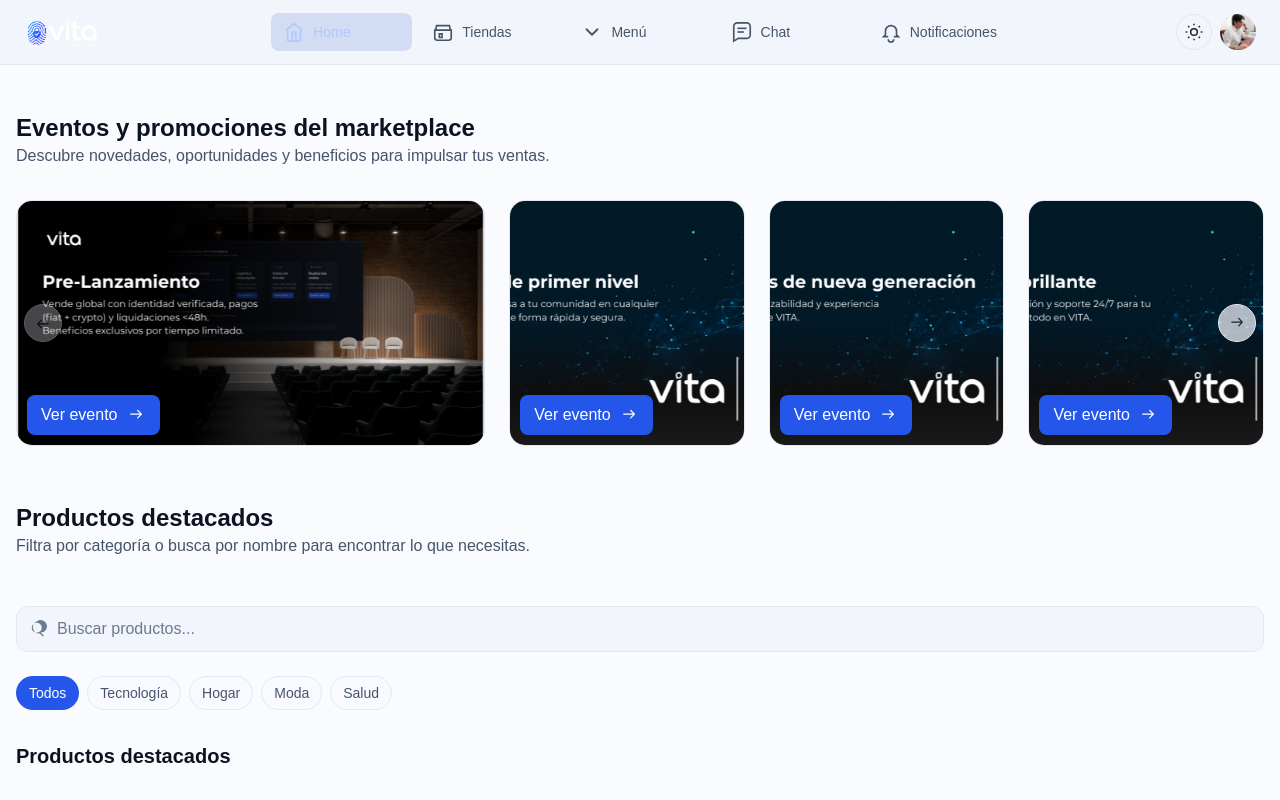
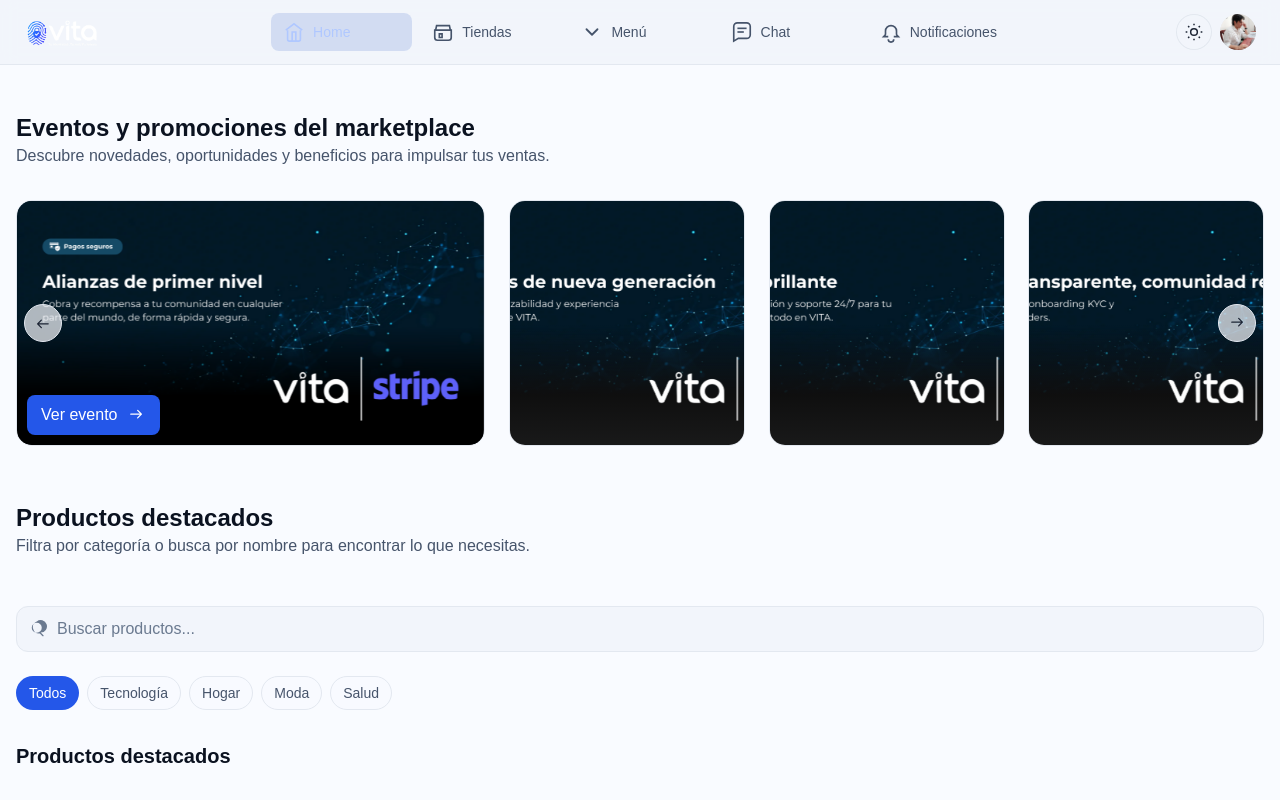
Before and after one commit to pablofigueroa16/vita-demo, a Next.js app: page / in a window 1280 px wide. Shown: the top 800 px of the page. Built offline with nearby package versions, Linux system fonts and the light colour scheme.

Commit message:
feat: cambios carrusel

```diff
--- a/src/app/page.tsx
+++ b/src/app/page.tsx
@@ -1,7 +1,7 @@
 
 "use client";
 
-import { useState, useEffect } from "react";
+import { useState, useEffect, useRef } from "react";
 import Link from "next/link";
 
 function CRMIcon(props: React.SVGProps<SVGSVGElement>) {
@@ -99,22 +99,60 @@
   ];
   const visibleCount = 4;
   const maxStart = Math.max(0, eventImages.length - visibleCount);
+  // Auto-play y control de pausa/gestos
+  const autoplayDelay = 4000; // ms
+  const pausedRef = useRef(false);
+  const intervalRef = useRef<ReturnType<typeof setInterval> | null>(null);
+  const touchStartX = useRef<number | null>(null);
+  const [dragX, setDragX] = useState(0);
+  const [isDragging, setIsDragging] = useState(false);
+  const setPaused = (p: boolean) => {
+    pausedRef.current = p;
+  };
+  const handlePrev = () =>
+    setStart((s) => {
+      const ns = Math.max(0, s - 1);
+      setActive(ns);
+      return ns;
+    });
+  const handleNext = () =>
+    setStart((s) => {
+      const ns = Math.min(maxStart, s + 1);
+      setActive(ns);
+      return ns;
+    });
 
-  // Mantener el destacado dentro de la ventana visible
+  const autoAdvance = () =>
+    setStart((s) => {
+      const ns = s >= maxStart ? 0 : s + 1;
+      setActive(ns);
+      return ns;
+    });
+
+  // Intervalo de auto-play
   useEffect(() => {
-    if (active < start || active > start + (visibleCount - 1)) {
-      setActive(start);
+    if (intervalRef.current) clearInterval(intervalRef.current);
+    intervalRef.current = setInterval(() => {
+      if (!pausedRef.current) {
+        autoAdvance();
       }
-  }, [start, active]);
-
-  const handlePrev = () => setStart((s) => Math.max(0, s - 1));
-  const handleNext = () => setStart((s) => Math.min(maxStart, s + 1));
+    }, autoplayDelay);
+    return () => {
+      if (intervalRef.current) clearInterval(intervalRef.current);
+    };
+  }, [maxStart]);
 
   const visible = eventImages.slice(start, start + visibleCount);
 
   return (
     <div className="mt-4 sm:mt-6 md:mt-8">
-      <div className="relative" onMouseLeave={() => setActive(start)}>
+      <div
+        className="relative"
+        onMouseEnter={() => setPaused(true)}
+        onMouseLeave={() => setPaused(false)}
+        onFocus={() => setPaused(true)}
+        onBlur={() => setPaused(false)}
+      >
          {/* Flechas de navegación */}
          <button
            type="button"
@@ -135,11 +173,39 @@
            <ArrowIcon className="w-5 h-5" />
          </button>
 
-        {/* Pista del carrusel: 4 tarjetas visibles siempre */}
+         {/* Pista del carrusel: móvil 1 tarjeta, desktop 4 tarjetas */}
          <div
            className="flex gap-2 sm:gap-4 lg:gap-6 overflow-hidden px-2 sm:px-3 md:px-0"
            role="list"
            aria-label="Eventos y promociones del marketplace"
+           onTouchStart={(e) => {
+             setPaused(true);
+             setIsDragging(true);
+             touchStartX.current = e.touches[0].clientX;
+             setDragX(0);
+           }}
+           onTouchMove={(e) => {
+             if (touchStartX.current == null) return;
+             const dx = e.touches[0].clientX - touchStartX.current;
+             setDragX(dx);
+           }}
+           onTouchEnd={() => {
+             const threshold = 50;
+             if (Math.abs(dragX) > threshold) {
+               if (dragX < 0) handleNext();
+               else handlePrev();
+             }
+             setDragX(0);
+             setIsDragging(false);
+             setPaused(false);
+             touchStartX.current = null;
+           }}
+           onTouchCancel={() => {
+             setDragX(0);
+             setIsDragging(false);
+             setPaused(false);
+             touchStartX.current = null;
+           }}
          >
            {visible.map((src, idx) => {
              const i = start + idx; // índice global
@@ -155,14 +221,26 @@
                  className={[
                    "group relative overflow-hidden rounded-2xl border border-border-subtle bg-bg-800/80 backdrop-blur-sm",
                    "transition-all duration-300 ease-out shrink-0 focus-visible:outline-none focus-visible:ring-2 focus-visible:ring-primary-400",
-                  // Distribución: destacado ocupa 2 fracciones, otras 1 (total 5)
-                  isActive ? "flex-[2_1_0%]" : "flex-[1_1_0%]",
-                  "basis-0 aspect-[40/21]", // article define tamaño exacto
+                   "will-change-transform transform-gpu",
+                   // Móvil: solo mostrar tarjeta activa, Desktop: distribución normal
+                   isActive ? "block" : "hidden sm:block",
+                   // Móvil: la tarjeta ocupa todo el ancho y no participa en el flujo flexible; Desktop: flex normal
+                   "flex-none basis-full w-full sm:basis-0 sm:w-auto",
+                   isActive ? "sm:flex-[2_1_0%]" : "sm:flex-[1_1_0%]",
+                   "aspect-[40/21]", // article define tamaño exacto
                  ].join(" ")}
+                 style={
+                   isActive
+                     ? ({
+                         transform: `translateX(${dragX}px)`,
+                         transition: isDragging ? "none" : undefined,
+                       } as React.CSSProperties)
+                     : undefined
+                 }
                >
                  {/* Contenedor ocupa 100% del article */}
                  <div className="absolute inset-0 overflow-hidden">
-                  {/* Capa 1: cover (vista parcial) */}
+                   {/* Capa 1: cover (vista parcial) - oculta en móvil */}
                    <img
                      src={src}
                      alt=""
@@ -170,33 +248,44 @@
                      className={[
                        "absolute inset-0 w-full h-full object-cover object-center pointer-events-none block",
                        "transition-opacity transition-transform duration-300 ease-out will-change-transform",
-                      isActive ? "opacity-0 scale-100" : "opacity-100 scale-100",
+                       // Móvil: siempre oculta (tarjetas siempre desplegadas)
+                       // Desktop: comportamiento normal
+                       "opacity-0 sm:opacity-100",
+                       isActive ? "sm:opacity-0 scale-100" : "sm:opacity-100 scale-100",
                      ].join(" ")}
                      loading="lazy"
                      decoding="async"
                    />
 
-                  {/* Capa 2: contain (contenido completo) */}
+                   {/* Capa 2: contain (contenido completo) - siempre visible en móvil */}
                    <img
                      src={src}
                      alt={`Evento ${i + 1}`}
                      className={[
                        "absolute inset-0 w-full h-full object-contain object-center pointer-events-none block",
                        "transition-opacity transition-transform duration-300 ease-out will-change-transform",
-                      isActive ? "opacity-100 scale-100" : "opacity-0 scale-95",
+                       // Móvil: siempre visible (tarjetas siempre desplegadas)
+                       // Desktop: solo visible cuando activa
+                       "opacity-100 sm:opacity-0",
+                       isActive ? "sm:opacity-100 scale-100" : "sm:opacity-0 scale-95",
                      ].join(" ")}
                      loading="lazy"
                      decoding="async"
                    />
 
-                  {/* Overlay sutil para contraídas */}
+                   {/* Overlay sutil para contraídas - solo en desktop */}
                    {!isActive && (
-                    <div className="pointer-events-none absolute inset-0 bg-gradient-to-b from-bg-900/0 via-bg-900/0 to-bg-900/10" />
+                     <div className="pointer-events-none absolute inset-0 bg-gradient-to-b from-bg-900/0 via-bg-900/0 to-bg-900/10 hidden sm:block" />
                    )}
 
-                  {/* Botón superpuesto en esquina inferior izquierda con ~10px de margen */}
+                   {/* Botón superpuesto - siempre visible en móvil */}
                    <button
-                    className="absolute inline-flex items-center gap-2 rounded-lg bg-primary-600 px-3 py-1.5 sm:px-3.5 sm:py-2 text-sm md:text-sm lg:text-base font-medium text-text-on-primary transition-colors hover:bg-primary-500 active:bg-primary-700 focus-visible:outline-none focus-visible:ring-2 focus-visible:ring-primary-400"
+                     className={[
+                       "absolute inline-flex items-center gap-2 rounded-lg bg-primary-600 px-3 py-1.5 sm:px-3.5 sm:py-2 text-sm md:text-sm lg:text-base font-medium text-text-on-primary transition-all duration-300 ease-in-out hover:bg-primary-500 active:bg-primary-700 focus-visible:outline-none focus-visible:ring-2 focus-visible:ring-primary-400",
+                       // Móvil: siempre visible, Desktop: solo cuando activa
+                       "opacity-100 sm:opacity-0",
+                       isActive ? "sm:opacity-100" : "sm:opacity-0",
+                     ].join(" ")}
                      style={{ left: 10, bottom: 10 }}
                      aria-label={`Ver evento ${i + 1}`}
                    >
```
Lines whose indentation alone changed are shown as unchanged.
